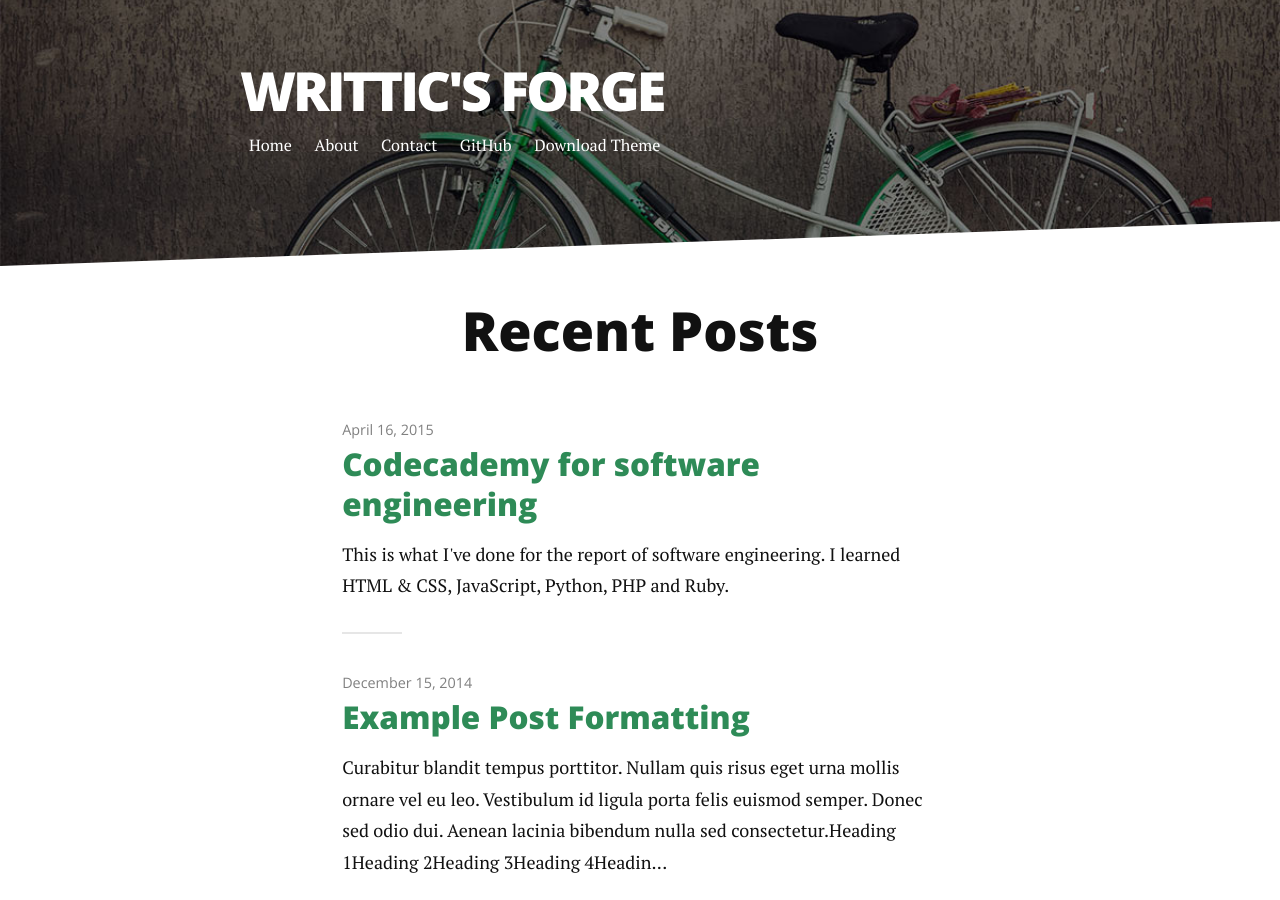
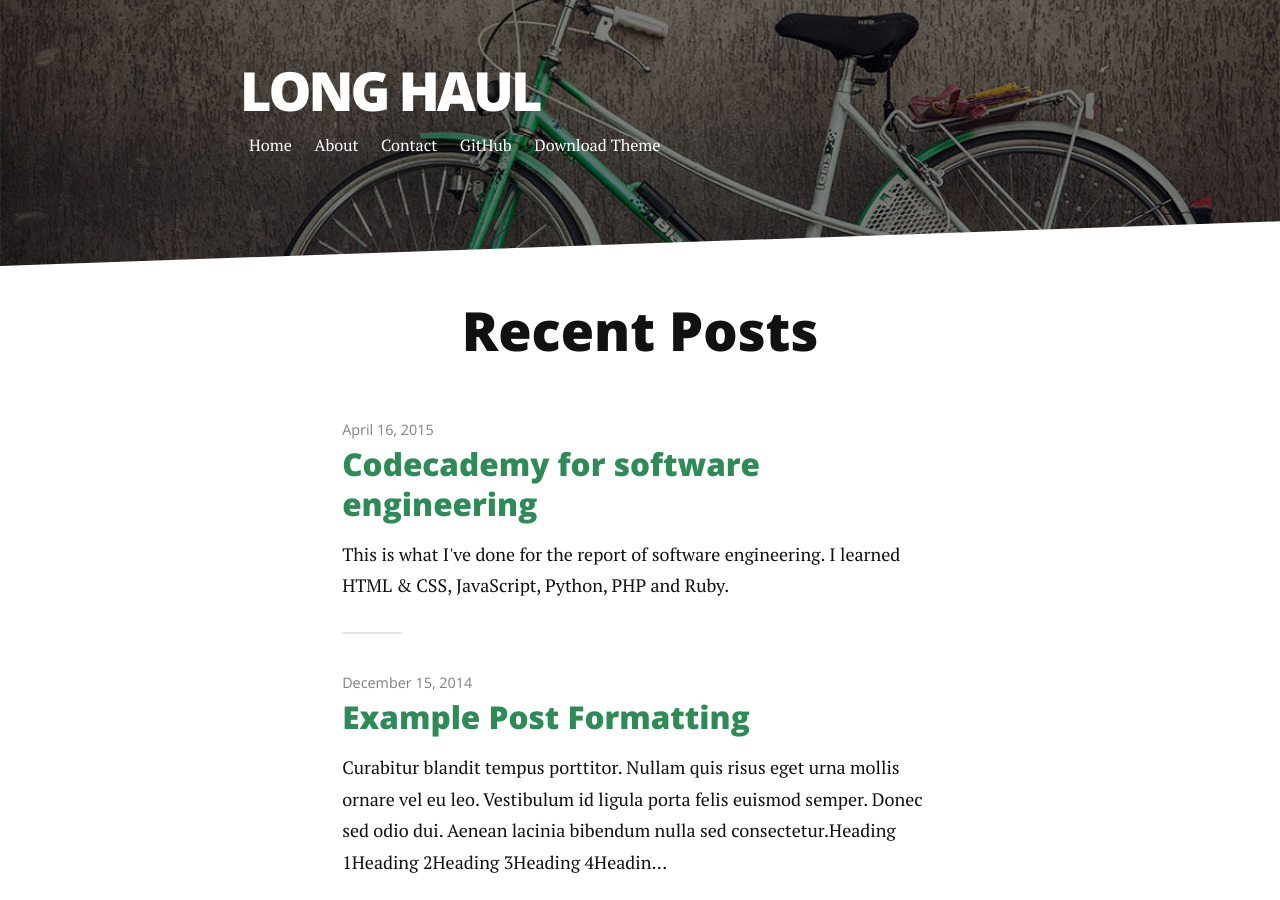
Before and after one commit to Writtic/Writtic.github.io, a Jekyll site: the page built from index.html, in a window 1280 px wide and 900 px high. Built offline with Jekyll 4.4.1, drawn with Linux system fonts in a browser that asks for light colours; nearby versions of some CDN libraries; Markdown is read by kramdown in place of the engine named in the settings; the list of posts is cut into pages by our own code.

Commit message:
Update _config.yml

```diff
--- a/_config.yml
+++ b/_config.yml
@@ -1,7 +1,7 @@
-title: Writtic's forge
+title: Long Haul
 description: Long Form Jekyll theme built with SASS / COMPASS / SUSY
 
-url: http://writtic.github.io/index.html
+url: http://brianmaierjr.github.com/long-hau
 baseurl: "http://writtic.github.io/index.html"
 paginate_path: "blog/page:num/"
 permalink: blog/:title/
@@ -20,7 +20,7 @@ navigation:
 
 social:
    github: https://github.com/Writtic
-   twitter: None
+   twitter: Writtic
    facebook: https://www.facebook.com/Writtic
    email: Writtic@gmail.com
 
```
